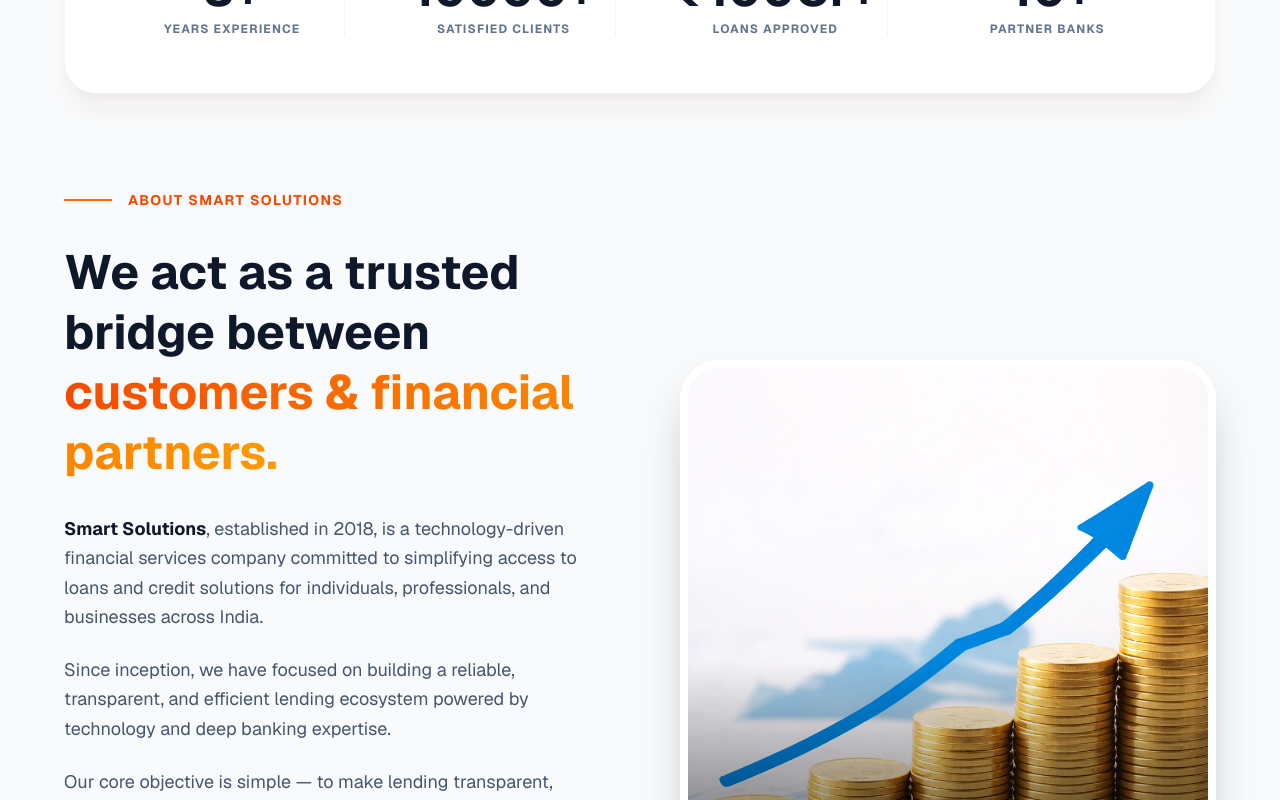
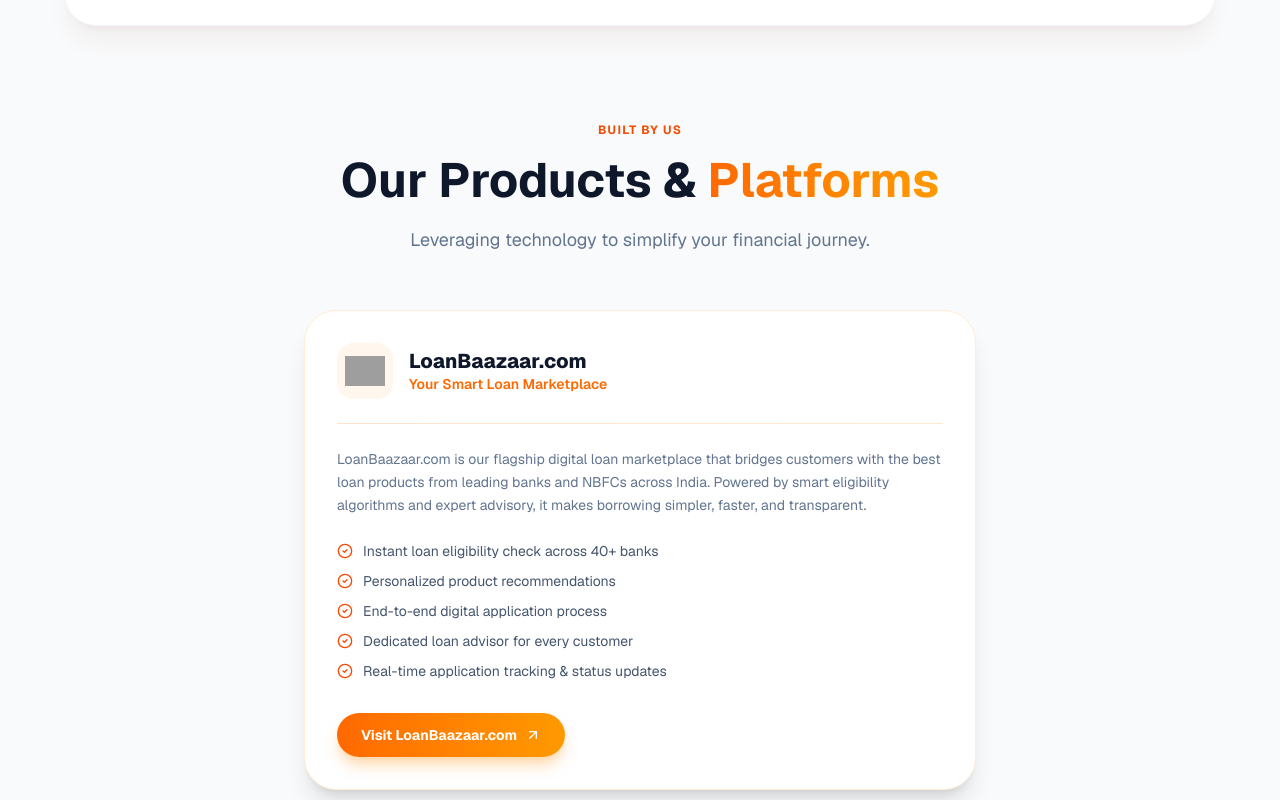
Before and after one commit to neerajk001/smartsolution2, a Next.js app in the folder smartmumbaisolutions/: page /about in a window 1280 px wide. Shown: the part 900-1700 px from the top of the page. Built offline with nearby package versions, Linux system fonts and the light colour scheme; grey boxes are pictures that could not be loaded.

Commit message:
added the component

```diff
--- a/smartmumbaisolutions/app/about/page.tsx
+++ b/smartmumbaisolutions/app/about/page.tsx
@@ -2,6 +2,7 @@
 
 import Navbar from "@/components/Navbar";
 import Footer from "@/components/Footer";
+import OurPlatforms from "@/components/OurPlatforms";
 import { motion } from "framer-motion";
 import { ShieldCheck, Users, Lock, FileText, BarChart3, Handshake, Award, Briefcase, TrendingUp, CheckCircle2, PhoneCall, Sparkles } from "lucide-react";
 import Image from "next/image";
@@ -64,7 +65,7 @@
             <main className="space-y-24 pb-20 pt-32">
                 {/* HERO SECTION */}
                 <section className="relative w-full md:w-[90%] md:max-w-[1200px] mx-auto">
-                    <div className="relative overflow-hidden bg-white rounded-[2.5rem] shadow-2xl shadow-orange-900/5 p-10 md:p-20 md:min-h-[500px] flex flex-col justify-center text-center border border-orange-100">
+                    <div className="relative overflow-hidden bg-white rounded-[2.5rem] shadow-2xl shadow-orange-900/5 p-8 md:p-12 md:min-h-[280px] flex flex-col justify-center text-center border border-orange-100">
                         {/* Background Blobs */}
                         <div className="absolute top-0 right-0 w-[500px] h-[500px] bg-orange-100/40 rounded-full blur-[100px] -translate-y-1/2 translate-x-1/4 mix-blend-multiply"></div>
                         <div className="absolute bottom-0 left-0 w-[500px] h-[500px] bg-amber-100/40 rounded-full blur-[100px] translate-y-1/2 -translate-x-1/4 mix-blend-multiply"></div>
@@ -114,6 +115,9 @@
                         </div>
                     </motion.div>
                 </section>
+
+                {/* OUR PRODUCTS & PLATFORMS */}
+                <OurPlatforms />
 
                 {/* OUR STORY */}
                 <section className="w-full md:w-[90%] md:max-w-[1200px] mx-auto px-6 md:px-0">
@@ -184,6 +188,7 @@
                     </div>
                 </section>
 
+
             </main>
             <Footer />
         </div>
--- a/smartmumbaisolutions/components/ContactSection.tsx
+++ b/smartmumbaisolutions/components/ContactSection.tsx
@@ -107,7 +107,7 @@
                                     title="Email Us"
                                     content={
                                         <div className="flex flex-col">
-                                            <a href="mailto:info@smartsolutionsmumbai.com" className="hover:text-blue-600 transition-colors">info@smartsolutionsmumbai.com</a>
+                                            <a href="mailto:info@ssolutions.in" className="hover:text-blue-600 transition-colors">info@ssolutions.in</a>
 
                                         </div>
                                     }
--- a/smartmumbaisolutions/components/Footer.tsx
+++ b/smartmumbaisolutions/components/Footer.tsx
@@ -111,7 +111,7 @@
                                 </div>
                                 <div>
                                     <div className="text-xs font-semibold text-slate-500 uppercase mb-1">Email Support</div>
-                                    <a href="mailto:info@smartsolutionsmumbai.com" className="text-white hover:text-cyan-400 transition-colors">info@smartsolutionsmumbai.com</a>
+                                    <a href="mailto:info@ssolutions.in" className="text-white hover:text-cyan-400 transition-colors">info@ssolutions.in</a>
                                 </div>
                             </li>
                             <li className="flex items-start gap-4 text-slate-400 group">
--- /dev/null
+++ b/smartmumbaisolutions/components/OurPlatforms.tsx
@@ -0,0 +1,133 @@
+"use client";
+
+import { motion } from "framer-motion";
+import { CheckCircle2, ArrowUpRight, Globe } from "lucide-react";
+
+const platforms = [
+    {
+        id: "loanbaazaar",
+        logo: "/logos/loanbaazaar-logo.png", // place logo here or it falls back to text
+        name: "LoanBaazaar.com",
+        tagline: "Your Smart Loan Marketplace",
+        taglineColor: "text-orange-500",
+        borderColor: "border-orange-100",
+        accentBg: "bg-orange-50",
+        accentText: "text-orange-600",
+        gradientFrom: "from-orange-500",
+        gradientTo: "to-amber-500",
+        description:
+            "LoanBaazaar.com is our flagship digital loan marketplace that bridges customers with the best loan products from leading banks and NBFCs across India. Powered by smart eligibility algorithms and expert advisory, it makes borrowing simpler, faster, and transparent.",
+        features: [
+            "Instant loan eligibility check across 40+ banks",
+            "Personalized product recommendations",
+            "End-to-end digital application process",
+            "Dedicated loan advisor for every customer",
+            "Real-time application tracking & status updates",
+        ],
+        cta: "Visit LoanBaazaar.com",
+        ctaHref: "https://www.loanbaazaar.com",
+        ctaBg: "bg-gradient-to-r from-orange-500 to-amber-500",
+        ctaShadow: "shadow-orange-200",
+    },
+];
+
+export default function OurPlatforms() {
+    return (
+        <section className="w-full md:w-[90%] md:max-w-[1200px] mx-auto px-6 md:px-0">
+            {/* Section Header */}
+            <motion.div
+                initial={{ opacity: 0, y: 20 }}
+                whileInView={{ opacity: 1, y: 0 }}
+                viewport={{ once: true }}
+                transition={{ duration: 0.6 }}
+                className="text-center mb-14"
+            >
+                <p className="text-orange-600 font-bold uppercase tracking-widest text-xs mb-3">
+                    Built By Us
+                </p>
+                <h2 className="text-4xl md:text-5xl font-bold text-slate-900 leading-tight mb-4">
+                    Our Products &amp;{" "}
+                    <span className="text-transparent bg-clip-text bg-gradient-to-r from-orange-500 to-amber-500">
+                        Platforms
+                    </span>
+                </h2>
+                <p className="text-slate-500 text-lg max-w-xl mx-auto">
+                    Leveraging technology to simplify your financial journey.
+                </p>
+            </motion.div>
+
+            {/* Platform Cards */}
+            <div className="flex justify-center">
+                {platforms.map((platform, i) => (
+                    <motion.div
+                        key={platform.id}
+                        initial={{ opacity: 0, y: 30 }}
+                        whileInView={{ opacity: 1, y: 0 }}
+                        viewport={{ once: true }}
+                        transition={{ duration: 0.6, delay: i * 0.15 }}
+                        className={`w-full max-w-2xl bg-white rounded-[2rem] border ${platform.borderColor} shadow-xl p-8 flex flex-col gap-6 hover:-translate-y-1 transition-transform duration-500`}
+                    >
+                        {/* Logo + Name */}
+                        <div className="flex items-center gap-4">
+                            <div className={`w-14 h-14 rounded-2xl ${platform.accentBg} flex items-center justify-center shrink-0 overflow-hidden`}>
+                                {platform.logo ? (
+                                    <img
+                                        src={platform.logo}
+                                        alt={platform.name}
+                                        className="w-10 h-10 object-contain"
+                                        onError={(e) => {
+                                            (e.currentTarget as HTMLImageElement).style.display = "none";
+                                            (e.currentTarget.nextElementSibling as HTMLElement)!.style.display = "flex";
+                                        }}
+                                    />
+                                ) : null}
+                                <Globe
+                                    size={24}
+                                    className={`${platform.accentText} ${platform.logo ? "hidden" : "block"}`}
+                                />
+                            </div>
+                            <div>
+                                <h3 className="text-xl font-extrabold text-slate-900 leading-tight">
+                                    {platform.name}
+                                </h3>
+                                <p className={`text-sm font-semibold ${platform.taglineColor}`}>
+                                    {platform.tagline}
+                                </p>
+                            </div>
+                        </div>
+
+                        {/* Divider */}
+                        <div className={`h-px w-full bg-gradient-to-r ${platform.gradientFrom} ${platform.gradientTo} opacity-20 rounded-full`} />
+
+                        {/* Description */}
+                        <p className="text-slate-500 text-sm leading-relaxed">
+                            {platform.description}
+                        </p>
+
+                        {/* Features */}
+                        <ul className="space-y-2.5">
+                            {platform.features.map((feature, j) => (
+                                <li key={j} className="flex items-start gap-2.5 text-slate-600 text-sm">
+                                    <CheckCircle2 size={16} className={`${platform.accentText} mt-0.5 shrink-0`} />
+                                    {feature}
+                                </li>
+                            ))}
+                        </ul>
+
+                        {/* CTA */}
+                        <div className="mt-auto pt-2">
+                            <a
+                                href={platform.ctaHref}
+                                target={platform.ctaHref.startsWith("http") ? "_blank" : "_self"}
+                                rel="noopener noreferrer"
+                                className={`inline-flex items-center gap-2 ${platform.ctaBg} text-white font-bold py-3 px-6 rounded-full shadow-lg ${platform.ctaShadow} hover:-translate-y-0.5 hover:shadow-xl transition-all duration-300 text-sm`}
+                            >
+                                {platform.cta} <ArrowUpRight size={16} />
+                            </a>
+                        </div>
+                    </motion.div>
+                ))}
+            </div>
+        </section>
+    );
+}
```
